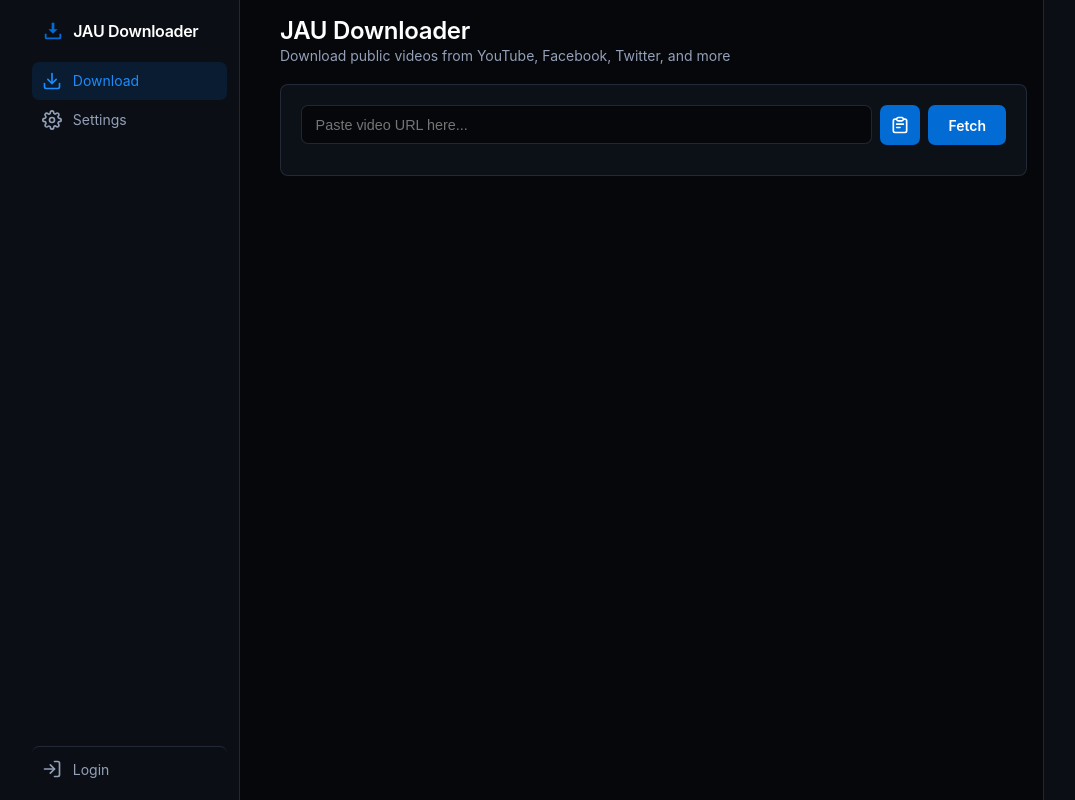
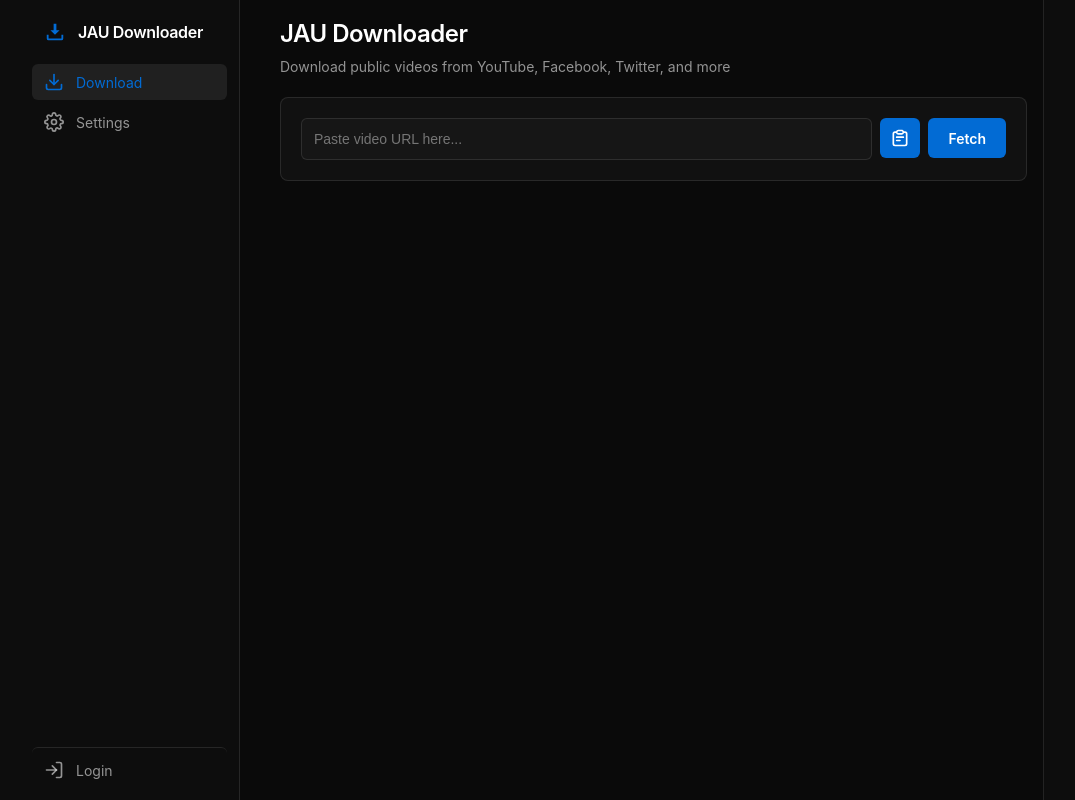
Before and after one commit to angelh32/jau-downloader, a React (Vite) app in the folder frontend/: page / in a window 1280 px wide. Shown: the whole page, without its empty margins (108-1183 px from the left). Built offline with nearby package versions, Linux system fonts and the light colour scheme.

Commit message:
Update CSS for a more consistent style  (#9)
* Add licensing and update readme

* Improve Styles

```diff
--- a/frontend/src/components/AuthOverlay.css
+++ b/frontend/src/components/AuthOverlay.css
@@ -1,77 +1,79 @@
-h2 {
-  margin-bottom: 0.25rem;
-  font-weight: 600;
+.auth-overlay h2 {
+  margin-bottom: var(--space-1);
+  font-weight: var(--font-semibold);
 }
 
-.subtitle {
-  margin-bottom: 1rem;
+.auth-overlay .subtitle {
+  margin-bottom: var(--space-4);
 }
 
 .auth-tabs {
   display: flex;
-  margin-bottom: 1rem;
-  border-radius: 7px;
+  margin-bottom: var(--space-4);
+  border-radius: var(--radius-md);
   overflow: hidden;
   border: 1px solid var(--border);
 }
 
 .auth-tab {
   flex: 1;
-  padding: 0.55rem;
+  padding: var(--space-2);
   background: var(--bg-input);
   color: var(--text-secondary);
   border: none;
-  font-size: 0.85rem;
-  font-weight: 600;
+  font-size: var(--text-sm);
+  font-weight: var(--font-semibold);
   cursor: pointer;
-  transition: background 0.15s;
+  transition: background var(--transition-fast);
 }
 
 .auth-tab.active {
   background: var(--primary);
-  color: #fff;
+  color: var(--primary-text);
 }
 
-input {
+.auth-overlay input {
   width: 100%;
-  padding: 0.65rem 0.85rem;
+  padding: var(--space-3) var(--space-3);
   border: 1px solid var(--border);
-  border-radius: 7px;
+  border-radius: var(--radius-md);
   background: var(--bg-input);
   color: var(--text-primary);
-  font-size: 0.9rem;
+  font-size: var(--text-base);
   outline: none;
-  margin-bottom: 0.65rem;
+  margin-bottom: var(--space-3);
   box-sizing: border-box;
+  transition: border-color var(--transition-fast);
 }
 
-input:focus {
+.auth-overlay input:focus {
   border-color: var(--primary);
 }
 
-button[type="submit"] {
+.auth-overlay button[type="submit"] {
   width: 100%;
   background: var(--primary);
-  color: #fff;
-  padding: 0.65rem;
+  color: var(--primary-text);
+  padding: var(--space-3);
   border: none;
-  border-radius: 7px;
-  font-size: 0.875rem;
-  font-weight: 600;
+  border-radius: var(--radius-md);
+  font-size: var(--text-base);
+  font-weight: var(--font-semibold);
   cursor: pointer;
-  margin-top: 0.25rem;
+  margin-top: var(--space-1);
+  transition: opacity var(--transition-fast);
 }
 
-button[type="submit"]:hover {
+.auth-overlay button[type="submit"]:hover {
   opacity: 0.85;
 }
 
-.error {
+.auth-error {
   background: var(--error-bg);
   border: 1px solid var(--error-border);
   color: var(--error);
-  padding: 0.65rem 0.85rem;
-  border-radius: 7px;
-  margin-bottom: 0.65rem;
-  font-size: 0.85rem;
+  padding: var(--space-3) var(--space-3);
+  border-radius: var(--radius-md);
+  margin-bottom: var(--space-3);
+  font-size: var(--text-sm);
 }
--- a/frontend/src/components/AuthOverlay.tsx
+++ b/frontend/src/components/AuthOverlay.tsx
@@ -49,6 +49,7 @@ export default function AuthOverlay({ onClose }: AuthOverlayProps) {
 
   return (
     <OverlayWindow onClose={onClose}>
+      <div className="auth-overlay">
         <h2>{t("auth.welcome")}</h2>
         <p className="subtitle">{t("auth.subtitle")}</p>
         <div className="auth-tabs">
@@ -65,7 +66,7 @@ export default function AuthOverlay({ onClose }: AuthOverlayProps) {
             {t("auth.register_tab")}
           </button>
         </div>
-      {error && <div className="error">{error}</div>}
+        {error && <div className="auth-error">{error}</div>}
         {tab === "login" ? (
           <form onSubmit={handleLogin}>
             <input name="username" placeholder={t("auth.username_placeholder")} required />
@@ -95,6 +96,7 @@ export default function AuthOverlay({ onClose }: AuthOverlayProps) {
             <button type="submit">{t("auth.register_button")}</button>
           </form>
         )}
+      </div>
     </OverlayWindow>
   );
 }
--- a/frontend/src/components/NavBar.css
+++ b/frontend/src/components/NavBar.css
@@ -5,7 +5,7 @@
   flex-direction: column;
   background: var(--bg-sidebar);
   border-right: 1px solid var(--border);
-  padding: 0.75rem;
+  padding: var(--space-3);
   min-height: 100vh;
   transition: background 0.2s, border-color 0.2s;
 }
@@ -13,13 +13,13 @@
 .sidebar-brand {
   display: flex;
   align-items: center;
-  gap: 0.6rem;
-  padding: 0.5rem 0.6rem;
-  margin-bottom: 0.75rem;
-  font-size: 1rem;
-  font-weight: 600;
+  gap: var(--space-3);
+  padding: var(--space-2) var(--space-3);
+  margin-bottom: var(--space-3);
+  font-size: var(--text-lg);
+  font-weight: var(--font-semibold);
   color: var(--text-primary);
-  letter-spacing: -0.3px;
+  letter-spacing: -0.02em;
 }
 
 .sidebar-brand svg {
@@ -32,21 +32,21 @@
 .sidebar-nav {
   display: flex;
   flex-direction: column;
-  gap: 0.1rem;
+  gap: var(--space-1);
 }
 
 .nav-item {
   display: flex;
   align-items: center;
-  gap: 0.7rem;
+  gap: var(--space-3);
   background: transparent;
   color: var(--text-secondary);
-  padding: 0.55rem 0.6rem;
-  font-size: 0.875rem;
+  padding: var(--space-2) var(--space-3);
+  font-size: var(--text-base);
   border: none;
-  border-radius: 7px;
+  border-radius: var(--radius-md);
   cursor: pointer;
-  transition: background 0.15s, color 0.15s;
+  transition: background var(--transition-fast), color var(--transition-fast);
   text-align: left;
   width: 100%;
   font-family: inherit;
@@ -65,11 +65,11 @@
 
 .nav-item.active {
   background: var(--primary-bg);
-  color: var(--primary-light);
+  color: var(--primary);
 }
 
 .nav-item.active svg {
-  stroke: var(--primary-light);
+  color: var(--primary);
 }
 
 .sidebar-spacer {
@@ -79,17 +79,17 @@
 .sidebar-footer {
   display: flex;
   flex-direction: column;
-  gap: 0.1rem;
+  gap: var(--space-1);
 }
 
 .sidebar-user {
   display: flex;
   align-items: center;
-  gap: 0.6rem;
-  padding: 0.6rem 0.6rem;
+  gap: var(--space-3);
+  padding: var(--space-3);
   border-top: 1px solid var(--divider);
-  margin-top: 0.5rem;
-  padding-top: 0.75rem;
+  margin-top: var(--space-2);
+  padding-top: var(--space-3);
 }
 
 .user-avatar {
@@ -97,12 +97,12 @@
   height: 30px;
   border-radius: 50%;
   background: var(--primary);
-  color: #fff;
+  color: var(--primary-text);
   display: flex;
   align-items: center;
   justify-content: center;
-  font-size: 0.8rem;
-  font-weight: 700;
+  font-size: var(--text-xs);
+  font-weight: var(--font-semibold);
   flex-shrink: 0;
 }
 
@@ -112,9 +112,9 @@
 }
 
 .user-name {
-  font-size: 0.8rem;
+  font-size: var(--text-xs);
   color: var(--text-primary);
-  font-weight: 500;
+  font-weight: var(--font-medium);
   white-space: nowrap;
   overflow: hidden;
   text-overflow: ellipsis;
@@ -126,7 +126,7 @@
 }
 
 .nav-item-logout svg {
-  stroke: var(--error);
+  color: var(--error);
 }
 
 .nav-item-logout:hover {
@@ -135,13 +135,13 @@
 }
 
 .nav-item-logout:hover svg {
-  stroke: var(--error);
+  color: var(--error);
 }
 
 .login-btn {
   border-top: 1px solid var(--divider);
-  padding-top: 0.75rem;
-  margin-top: 0.5rem;
+  padding-top: var(--space-3);
+  margin-top: var(--space-2);
 }
 
 @media (max-width: 640px) {
@@ -155,8 +155,8 @@
     border: 1px solid var(--border);
     border-radius: 0;
     min-height: unset;
-    padding: 0.5rem 0.75rem;
-    gap: 0.25rem;
+    padding: var(--space-2) var(--space-3);
+    gap: var(--space-1);
   }
 
   .sidebar-brand {
@@ -165,12 +165,12 @@
 
   .sidebar-nav {
     flex-direction: row;
-    gap: 0.25rem;
+    gap: var(--space-1);
   }
 
   .nav-item {
-    padding: 0.45rem 0.6rem;
-    font-size: 0.8rem;
+    padding: var(--space-2) var(--space-3);
+    font-size: var(--text-sm);
     width: auto;
   }
 
@@ -193,13 +193,16 @@
     padding-top: 0;
     margin-left: auto;
   }
-  .nav-item-logout span{
+
+  .nav-item-logout span {
     display: none;
   }
+
   .sidebar-user {
     display: flex;
     padding: 0;
   }
+
   .user-name {
     display: none;
   }
--- a/frontend/src/components/ScreenDownloader.css
+++ b/frontend/src/components/ScreenDownloader.css
@@ -1,18 +1,18 @@
 .input-group {
   display: flex;
-  gap: 0.5rem;
+  gap: var(--space-2);
 }
 
 #url-input {
   flex: 1;
-  padding: 0.65rem 0.85rem;
+  padding: var(--space-3) var(--space-3);
   border: 1px solid var(--border);
-  border-radius: 7px;
+  border-radius: var(--radius-md);
   background: var(--bg-input);
   color: var(--text-primary);
-  font-size: 0.9rem;
+  font-size: var(--text-base);
   outline: none;
-  transition: border-color 0.2s;
+  transition: border-color var(--transition-fast);
 }
 
 #url-input:focus {
@@ -27,11 +27,11 @@
   width: 40px;
   height: 40px;
   background: var(--primary);
-  color: #fff;
+  color: var(--primary-text);
   border: none;
-  border-radius: 7px;
+  border-radius: var(--radius-md);
   cursor: pointer;
-  transition: opacity 0.2s;
+  transition: opacity var(--transition-fast);
 }
 
 .clipboard-btn svg {
@@ -46,15 +46,15 @@
 
 #fetch-btn {
   background: var(--primary);
-  color: #fff;
-  padding: 0.65rem 1.25rem;
+  color: var(--primary-text);
+  padding: var(--space-3) var(--space-5);
   border: none;
   height: 40px;
-  border-radius: 7px;
-  font-size: 0.875rem;
-  font-weight: 600;
+  border-radius: var(--radius-md);
+  font-size: var(--text-base);
+  font-weight: var(--font-semibold);
   cursor: pointer;
-  transition: opacity 0.2s;
+  transition: opacity var(--transition-fast);
   white-space: nowrap;
 }
 
@@ -68,10 +68,10 @@
 }
 
 .msg {
-  padding: 0.65rem 0.85rem;
-  border-radius: 7px;
-  margin-bottom: 1rem;
-  font-size: 0.85rem;
+  padding: var(--space-3) var(--space-3);
+  border-radius: var(--radius-md);
+  margin-bottom: var(--space-4);
+  font-size: var(--text-sm);
 }
 
 .msg.error {
@@ -89,12 +89,12 @@
 .loading {
   display: flex;
   align-items: center;
-  gap: 0.75rem;
-  margin-top: 1rem;
-  padding: 0.65rem 0.85rem;
+  gap: var(--space-3);
+  margin-top: var(--space-4);
+  padding: var(--space-3) var(--space-3);
   background: var(--bg-input);
-  border-radius: 7px;
-  font-size: 0.875rem;
+  border-radius: var(--radius-md);
+  font-size: var(--text-base);
 }
 
 .spinner {
@@ -113,43 +113,44 @@
 }
 
 .result {
-  margin-top: 1rem;
+  margin-top: var(--space-4);
 }
 
 .video-info {
   display: flex;
-  gap: 1rem;
+  gap: var(--space-4);
   align-items: flex-start;
-  margin-bottom: 1rem;
+  margin-bottom: var(--space-4);
 }
 
 .video-info img {
   width: 140px;
-  border-radius: 7px;
+  border-radius: var(--radius-md);
   flex-shrink: 0;
 }
 
 .video-info h2 {
-  font-size: 1rem;
+  font-size: var(--text-lg);
   line-height: 1.4;
   margin: 0;
-  font-weight: 600;
+  font-weight: var(--font-semibold);
 }
 
 .download-group {
   display: flex;
-  gap: 0.5rem;
+  gap: var(--space-2);
 }
 
 .download-group select {
   flex: 1;
-  padding: 0.65rem 0.85rem;
+  padding: var(--space-3) var(--space-3);
   border: 1px solid var(--border);
-  border-radius: 7px;
+  border-radius: var(--radius-md);
   background: var(--bg-input);
   color: var(--text-primary);
-  font-size: 0.875rem;
+  font-size: var(--text-base);
   outline: none;
+  transition: border-color var(--transition-fast);
 }
 
 .download-group select:focus {
@@ -158,14 +159,14 @@
 
 #download-btn {
   background: var(--primary);
-  color: #fff;
-  padding: 0.65rem 1.25rem;
+  color: var(--primary-text);
+  padding: var(--space-3) var(--space-5);
   border: none;
-  border-radius: 7px;
-  font-size: 0.875rem;
-  font-weight: 600;
+  border-radius: var(--radius-md);
+  font-size: var(--text-base);
+  font-weight: var(--font-semibold);
   cursor: pointer;
-  transition: opacity 0.2s;
+  transition: opacity var(--transition-fast);
   width: 100%;
 }
 
@@ -181,9 +182,9 @@
 .checkbox-label {
   display: flex;
   align-items: center;
-  gap: 0.5rem;
-  margin-top: 0.75rem;
-  font-size: 0.85rem;
+  gap: var(--space-2);
+  margin-top: var(--space-3);
+  font-size: var(--text-sm);
   color: var(--text-secondary);
   cursor: pointer;
 }
--- a/frontend/src/index.css
+++ b/frontend/src/index.css
@@ -1,45 +1,116 @@
 :root {
-  --bg-default: hsl(220, 35%, 3%);
-  --bg-paper: hsl(220, 30%, 7%);
-  --bg-sidebar: hsl(220, 30%, 6%);
-  --bg-input: hsl(220, 35%, 3%);
-  --text-primary: #fff;
-  --text-secondary: hsl(220, 20%, 65%);
-  --border: hsla(220, 20%, 25%, 0.6);
-  --hover: hsla(220, 20%, 35%, 0.2);
+  /* Canvas and surfaces */
+  --bg-default: #0A0A0A;
+  --bg-paper: #111111;
+  --bg-sidebar: #0D0D0D;
+  --bg-input: #161616;
+
+  /* Ink hierarchy - dark canvas uses white ink */
+  --text-primary: #FFFFFF;
+  --text-secondary: rgb(255 255 255 / 56%);
+  --text-tertiary: rgb(255 255 255 / 36%);
+
+  /* Borders */
+  --border: rgb(255 255 255 / 10%);
+  --border-strong: rgb(255 255 255 / 18%);
+  --divider: rgb(255 255 255 / 10%);
+
+  /* Interaction fills */
+  --hover: rgb(255 255 255 / 9%);
+  --pressed: rgb(255 255 255 / 14%);
+  --selected: rgb(255 255 255 / 9%);
+
+  /* Primary accent - restrained blue */
   --primary: hsl(210, 98%, 42%);
-  --primary-light: hsl(210, 98%, 55%);
-  --primary-bg: hsla(210, 100%, 42%, 0.15);
+  --primary-hover: hsl(210, 98%, 48%);
+  --primary-bg: rgb(255 255 255 / 8%);
+  --primary-text: #FFFFFF;
+
+  /* Semantic colors */
   --error: hsl(0, 90%, 65%);
-  --error-bg: hsla(0, 90%, 30%, 0.15);
-  --error-border: hsla(0, 90%, 40%, 0.4);
+  --error-bg: hsla(0, 90%, 30%, 0.12);
+  --error-border: hsla(0, 90%, 40%, 0.35);
+
   --success: hsl(120, 44%, 53%);
-  --success-bg: hsla(120, 59%, 30%, 0.15);
-  --success-border: hsla(120, 44%, 53%, 0.4);
-  --divider: hsla(220, 20%, 25%, 0.6);
-  --scrollbar: hsla(220, 20%, 25%, 0.4);
+  --success-bg: hsla(120, 59%, 30%, 0.12);
+  --success-border: hsla(120, 44%, 53%, 0.35);
+
+  /* Scrim */
+  --scrim: rgb(0 0 0 / 44%);
+
+  /* Spacing scale (8px base) */
+  --space-1: 0.25rem;
+  --space-2: 0.5rem;
+  --space-3: 0.75rem;
+  --space-4: 1rem;
+  --space-5: 1.25rem;
+  --space-6: 1.5rem;
+  --space-8: 2rem;
+  --space-10: 2.5rem;
+  --space-12: 3rem;
+
+  /* Border radius */
+  --radius-sm: 4px;
+  --radius-md: 6px;
+  --radius-lg: 8px;
+
+  /* Font sizes */
+  --text-xs: 0.75rem;
+  --text-sm: 0.8125rem;
+  --text-base: 0.875rem;
+  --text-lg: 1rem;
+  --text-xl: 1.125rem;
+  --text-2xl: 1.5rem;
+
+  /* Font weights */
+  --font-normal: 400;
+  --font-medium: 500;
+  --font-semibold: 600;
+
+  /* Transitions */
+  --transition-fast: 0.1s ease;
+  --transition-base: 0.15s ease;
 }
 
 [data-theme="light"] {
-  --bg-default: hsl(0, 0%, 99%);
-  --bg-paper: hsl(220, 35%, 97%);
-  --bg-sidebar: hsl(220, 35%, 97%);
-  --bg-input: #fff;
-  --text-primary: hsl(220, 20%, 16%);
-  --text-secondary: hsl(220, 20%, 42%);
-  --border: hsla(220, 20%, 80%, 0.6);
-  --hover: hsla(220, 20%, 80%, 0.3);
-  --primary: hsl(210, 98%, 48%);
-  --primary-light: hsl(210, 98%, 42%);
-  --primary-bg: hsla(210, 98%, 48%, 0.1);
+  /* Canvas and surfaces */
+  --bg-default: #FFFFFF;
+  --bg-paper: #F8F8F8;
+  --bg-sidebar: #F5F5F5;
+  --bg-input: #FFFFFF;
+
+  /* Ink hierarchy - light canvas uses black ink */
+  --text-primary: #000000;
+  --text-secondary: rgb(0 0 0 / 64%);
+  --text-tertiary: rgb(0 0 0 / 44%);
+
+  /* Borders */
+  --border: rgb(0 0 0 / 10%);
+  --border-strong: rgb(0 0 0 / 18%);
+  --divider: rgb(0 0 0 / 10%);
+
+  /* Interaction fills */
+  --hover: rgb(0 0 0 / 5%);
+  --pressed: rgb(0 0 0 / 9%);
+  --selected: rgb(0 0 0 / 5%);
+
+  /* Primary accent */
+  --primary: hsl(210, 98%, 42%);
+  --primary-hover: hsl(210, 98%, 38%);
+  --primary-bg: rgb(0 0 0 / 5%);
+  --primary-text: #FFFFFF;
+
+  /* Semantic colors */
   --error: hsl(0, 90%, 40%);
-  --error-bg: hsla(0, 90%, 40%, 0.08);
-  --error-border: hsla(0, 90%, 40%, 0.25);
+  --error-bg: hsla(0, 90%, 40%, 0.06);
+  --error-border: hsla(0, 90%, 40%, 0.2);
+
   --success: hsl(120, 50%, 35%);
-  --success-bg: hsla(120, 50%, 35%, 0.08);
-  --success-border: hsla(120, 44%, 53%, 0.25);
-  --divider: hsla(220, 20%, 80%, 0.6);
-  --scrollbar: hsla(220, 20%, 60%, 0.3);
+  --success-bg: hsla(120, 50%, 35%, 0.06);
+  --success-border: hsla(120, 44%, 53%, 0.2);
+
+  /* Scrim */
+  --scrim: rgb(0 0 0 / 44%);
 }
 
 * {
@@ -53,6 +124,10 @@ body {
   background: var(--bg-sidebar);
   color: var(--text-primary);
   min-height: 100vh;
+  font-size: var(--text-base);
+  line-height: 1.5;
+  -webkit-font-smoothing: antialiased;
+  -moz-osx-font-smoothing: grayscale;
   transition: background 0.2s, color 0.2s;
 }
 
@@ -66,27 +141,27 @@ body {
 
 .layout {
   display: flex;
-  gap: 1.5rem;
+  gap: var(--space-6);
   align-items: flex-start;
 }
 
 .main-content {
   flex: 1;
   min-width: 0;
-  padding: 1rem;
+  padding: var(--space-4);
 }
 
 h1 {
-  font-size: 1.5rem;
-  font-weight: 600;
-  letter-spacing: -0.3px;
-  margin-bottom: 0.15rem;
+  font-size: var(--text-2xl);
+  font-weight: var(--font-semibold);
+  letter-spacing: -0.02em;
+  margin-bottom: var(--space-1);
 }
 
 .subtitle {
   color: var(--text-secondary);
-  font-size: 0.875rem;
-  margin-bottom: 1.25rem;
+  font-size: var(--text-base);
+  margin-bottom: var(--space-5);
 }
 
 button {
@@ -96,14 +171,42 @@ button {
 .card {
   background: var(--bg-paper);
   border: 1px solid var(--border);
-  border-radius: 8px;
-  padding: 1.25rem;
+  border-radius: var(--radius-lg);
+  padding: var(--space-5);
   transition: background 0.2s, border-color 0.2s;
 }
 
-/* .card + .card {
-  margin-top: 0.75rem;
-} */
+/* Focus states */
+:focus-visible {
+  outline: 2px solid var(--primary);
+  outline-offset: 2px;
+}
+
+input:focus-visible,
+select:focus-visible,
+button:focus-visible {
+  outline: 2px solid var(--primary);
+  outline-offset: 2px;
+}
+
+/* Scrollbar */
+::-webkit-scrollbar {
+  width: 8px;
+  height: 8px;
+}
+
+::-webkit-scrollbar-track {
+  background: transparent;
+}
+
+::-webkit-scrollbar-thumb {
+  background: var(--border);
+  border-radius: 4px;
+}
+
+::-webkit-scrollbar-thumb:hover {
+  background: var(--border-strong);
+}
 
 @media (max-width: 640px) {
   .layout {
@@ -111,6 +214,6 @@ button {
   }
 
   .container {
-    padding: 1rem;
+    padding: var(--space-3);
   }
 }
```
Also changed, not shown: frontend/src/components/OverlayWindow.css (+4 -4 lines), frontend/src/components/ScreenSettings.css (+47 -46 lines), 2 other files (tests, documents, lock files or other folders). Lines whose indentation alone changed are shown as unchanged.
